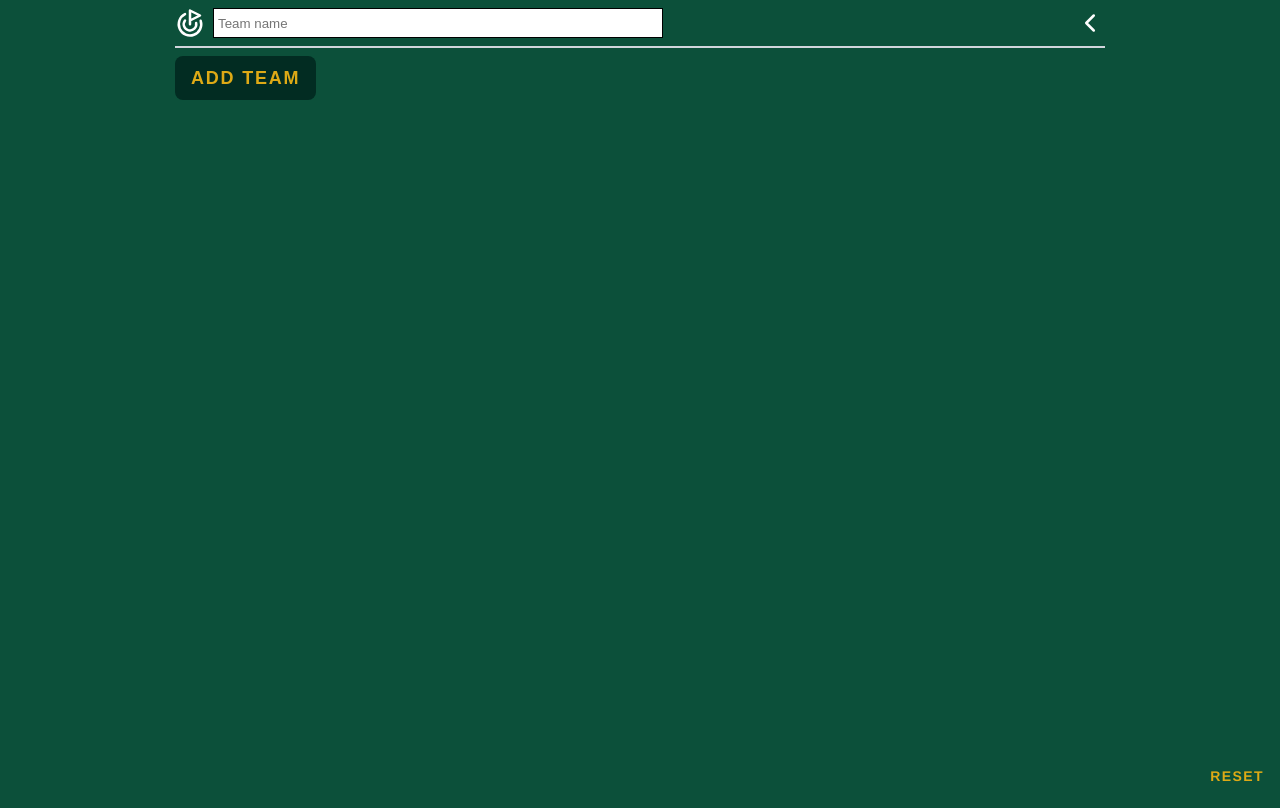
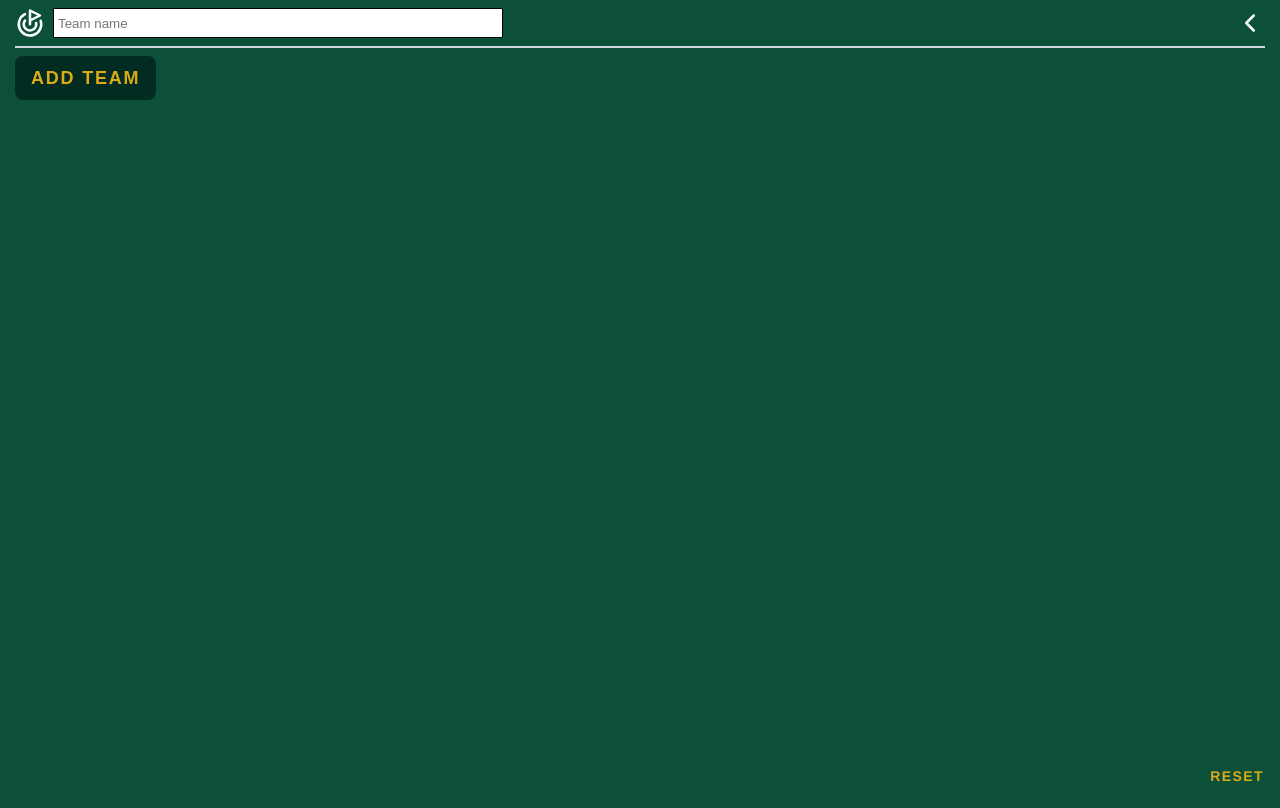
Before and after one commit to burt202/neepsend, a React app: page /#/backend in a window 1280 px wide. Built offline with nearby package versions, Linux system fonts and the light colour scheme.

Commit message:
Make backend wider

```diff
--- a/src/index.html
+++ b/src/index.html
@@ -29,19 +29,18 @@
         background: #0C503A;
       }
 
-      #container {
+      .page {
         padding: 0 16px;
-        width: 100%;
         min-height: 100%;
       }
 
       @media only screen and (min-width: 960px) {
-        #container {
+        .page {
           padding: 0;
-          width: 930px;
           margin: 0 auto 0 auto;
         }
       }
+
     </style>
     <% if (production) { %>
     <link rel="stylesheet" href="bundle.css" />
--- a/src/js/components/RoundRow.tsx
+++ b/src/js/components/RoundRow.tsx
@@ -44,7 +44,10 @@ export default function RoundRow({text, scores, onUpdate}: RoundRowProps) {
       <span className="uppercase font-bold tracking-widest text-white w-[100px] inline-block text-center h-[30px] leading-[30px]">
         = {noOfDarts ?? "?"} darts
       </span>
-      <div className="grid gap-1 grid-cols-9">
+      <div
+        className="grid gap-1"
+        style={{gridTemplateColumns: "repeat(13, minmax(0, 1fr))"}}
+      >
         {Array.from(Array(noOfDarts ?? 0)).map((_, i) => {
           return (
             <input
--- a/src/js/pages/backend.tsx
+++ b/src/js/pages/backend.tsx
@@ -34,7 +34,7 @@ export default function Backend() {
 
   return (
     <>
-      <div>
+      <div className="page w-full min-[1280px]:w-[1250px]">
         {teams.map((t, i) => {
           return (
             <TeamEntry
--- a/src/js/pages/public.tsx
+++ b/src/js/pages/public.tsx
@@ -28,7 +28,7 @@ export default function Public() {
   }, [])
 
   return (
-    <div>
+    <div className="page w-full min-[960px]:w-[930px]">
       <div className="text-center">
         <img src="logo-new.png" className="h-[100px]" />
       </div>
```
Also changed, not shown: 1 other file (tests, documents, lock files or other folders).
